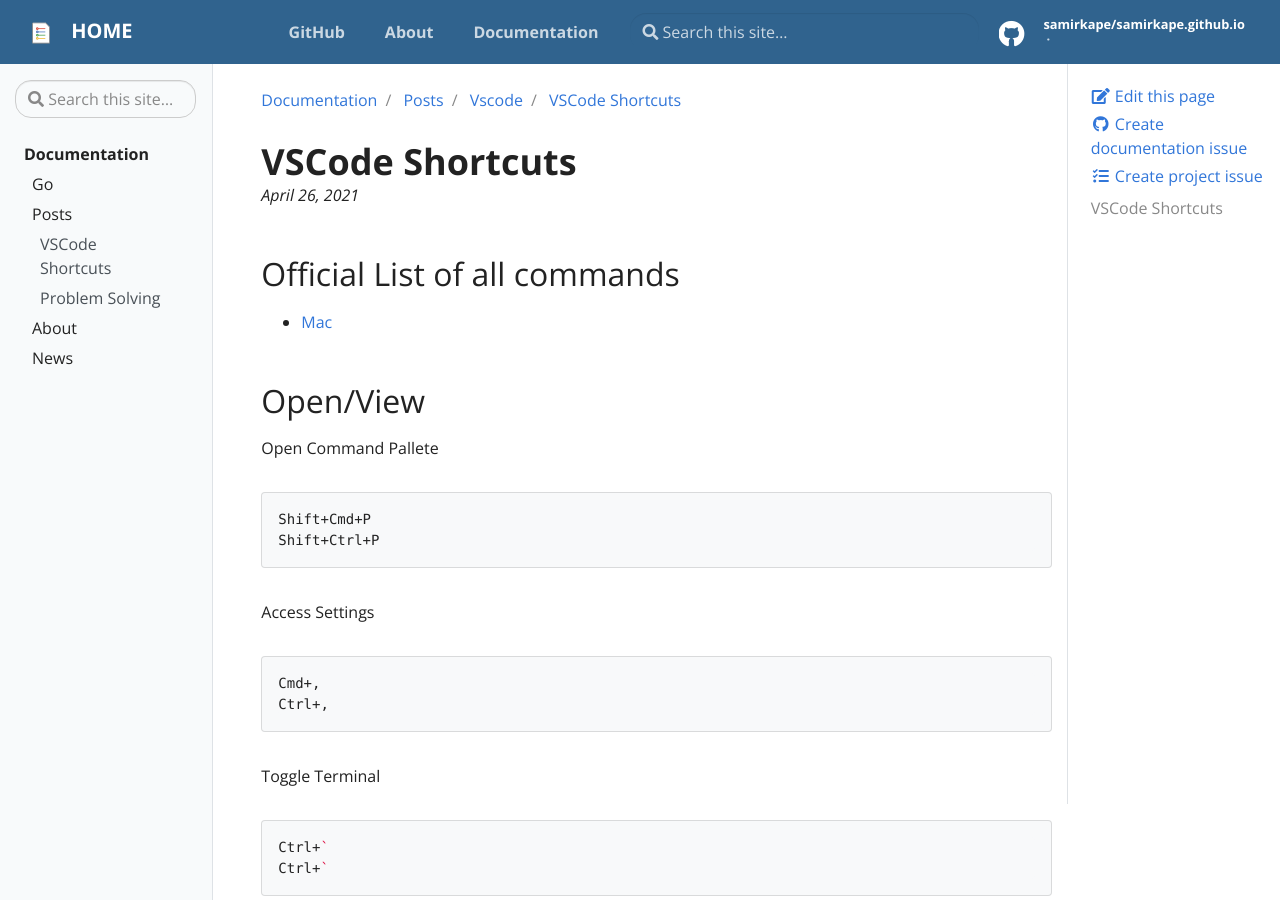
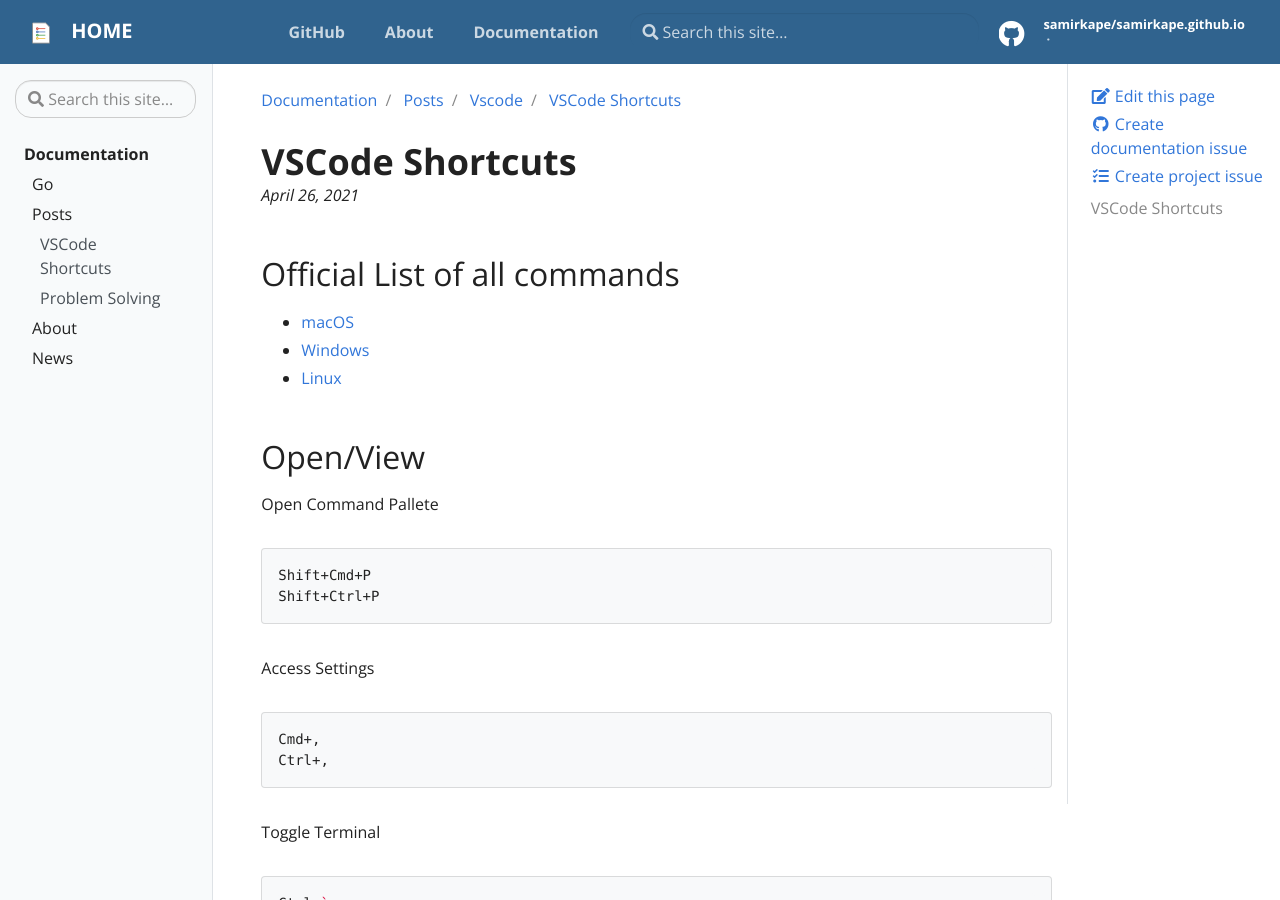
Before and after one commit to samirkape/samirkape.github.io, a Jekyll site: the page built from _docs/Posts/vscode/post_vscode.md, in a window 1280 px wide and 900 px high. Built offline with Jekyll 4.4.1, drawn with Linux system fonts in a browser that asks for light colours.

Commit message:
Update post_vscode.md

```diff
--- a/_docs/Posts/vscode/post_vscode.md
+++ b/_docs/Posts/vscode/post_vscode.md
@@ -5,7 +5,9 @@
 
 ## Official List of all commands
 
-* [Mac](https://code.visualstudio.com/shortcuts/keyboard-shortcuts-macos.pdf)
+* [macOS](https://code.visualstudio.com/shortcuts/keyboard-shortcuts-macos.pdf)
+* [Windows](https://code.visualstudio.com/shortcuts/keyboard-shortcuts-windows.pdf)
+* [Linux](https://code.visualstudio.com/shortcuts/keyboard-shortcuts-linux.pdf)
 
 ## Open/View
 
```
